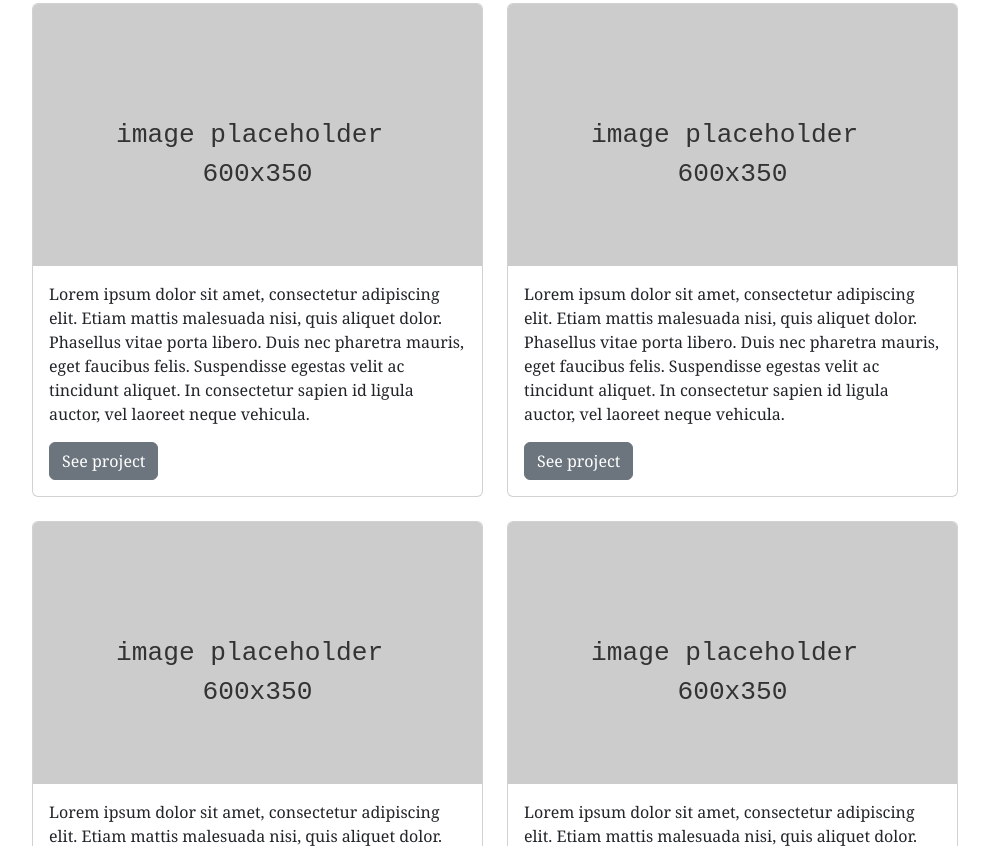
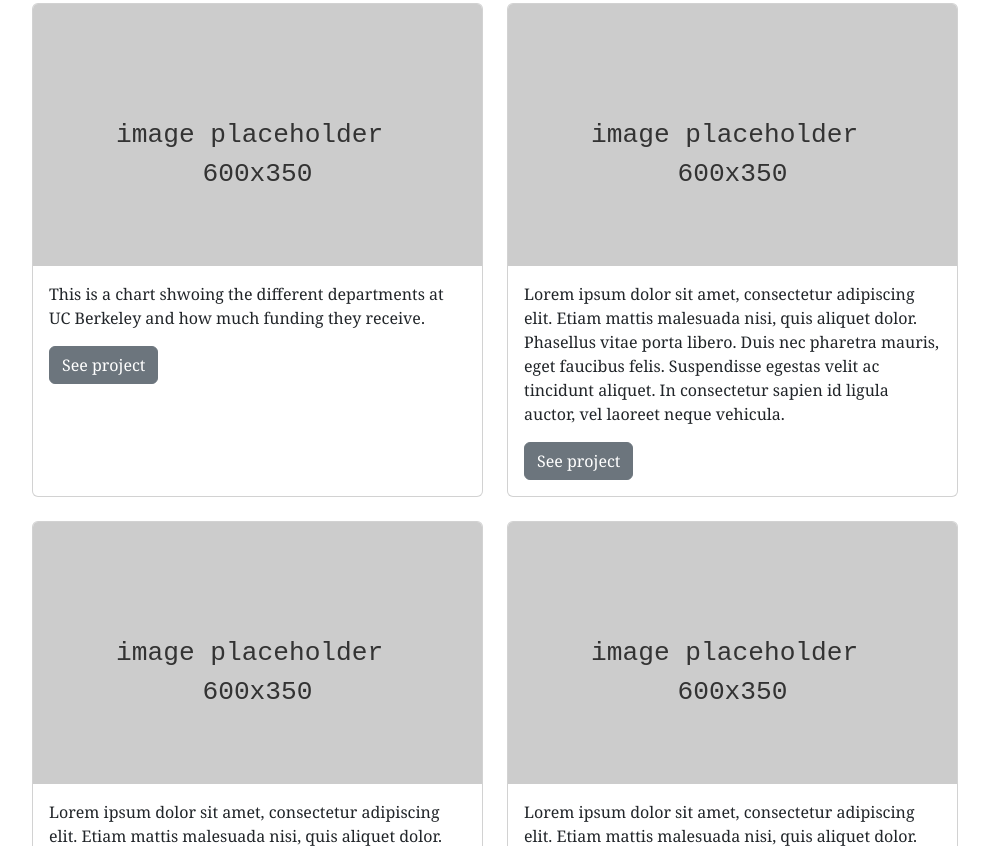
Before and after one commit to ruchishahagadkar/website-template, a plain HTML site: page index.html in a window 1280 px wide. Shown: the part 1022-1868 px from the top of the page, without its empty margins (145-1134 px from the left). Drawn offline with nearby package versions, Linux system fonts and the light colour scheme.

Commit message:
edited version 1

```diff
--- a/index.html
+++ b/index.html
@@ -17,7 +17,7 @@
       <!-- Opening text -->
       <div class="row justify-content-center" style="margin-top:10vh;">
         <div class="col-12 col-sm-10 col-xl-8">
-          <p class="fs-2 pt-5">Hello, I'm {insert name}. This is my portfolio from J233 Coding Interactives at the UC Berkeley Graduate School of Journalism. You can find out more about my work <a href="#">here.</a></p>
+          <p class="fs-2 pt-5">Hello, I'm Ruchi Shahagadkar. This is my portfolio from J233 Coding Interactives at the UC Berkeley Graduate School of Journalism. You can find out more about my work <a href="#">here.</a></p>
           <p class="fs-2 pb-5 text-secondary">myname@example.com</p>
         </div>
       </div>
@@ -59,8 +59,8 @@
               <div class="card h-100">
                 <img src="images/placeholder.svg" class="card-img-top" alt="...">
                 <div class="card-body">
-                  <p class="card-text">Lorem ipsum dolor sit amet, consectetur adipiscing elit. Etiam mattis malesuada nisi, quis aliquet dolor. Phasellus vitae porta libero. Duis nec pharetra mauris, eget faucibus felis. Suspendisse egestas velit ac tincidunt aliquet. In consectetur sapien id ligula auctor, vel laoreet neque vehicula.</p>
-                  <a class="btn btn-secondary">See project</a>
+                  <p class="card-text">This is a chart shwoing the different departments at UC Berkeley and how much funding they receive.</p>
+                  <a class="btn btn-secondary" href="projects/bubble/">See project</a>
                 </div>
               </div>
             </div>
```
